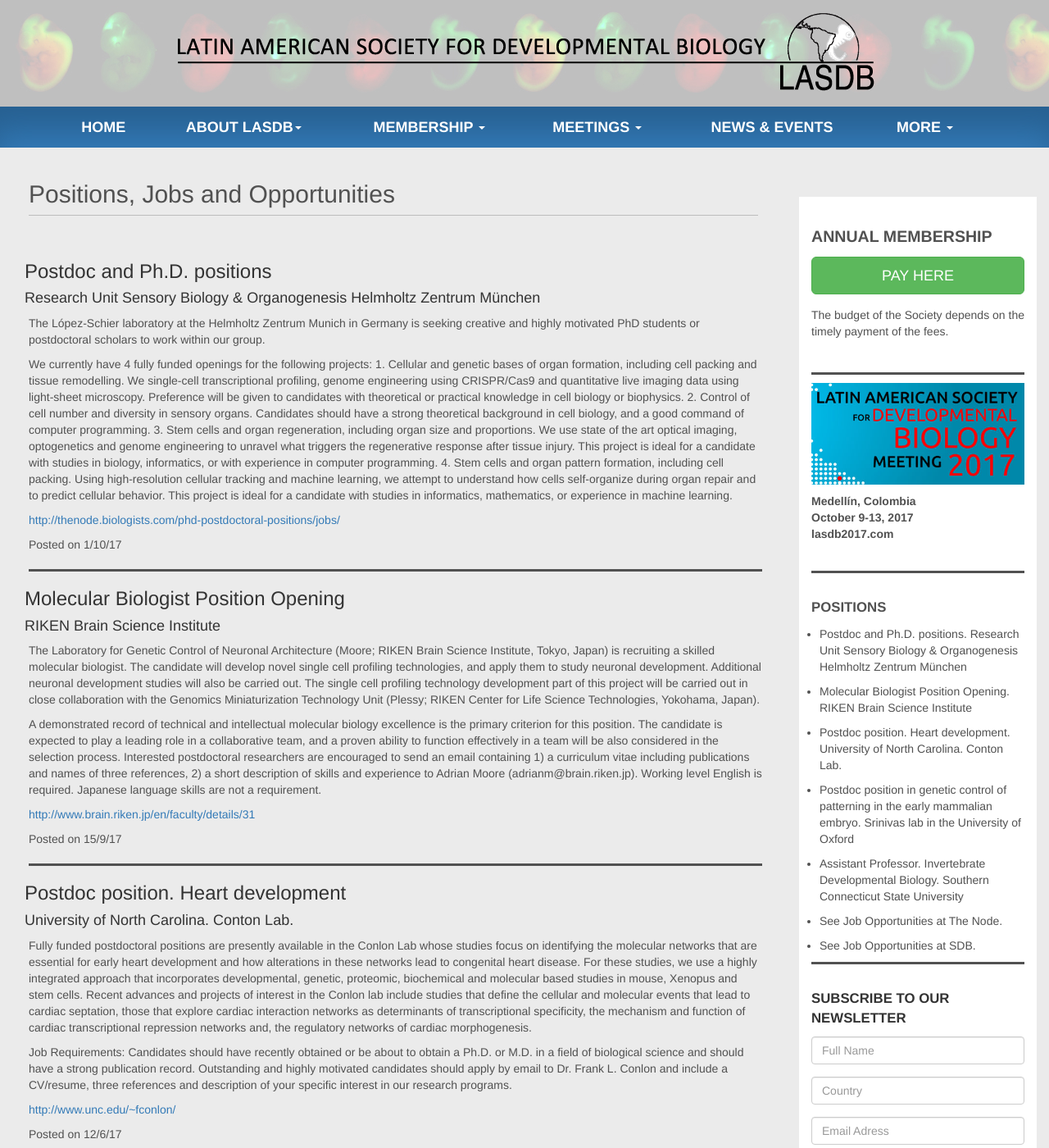
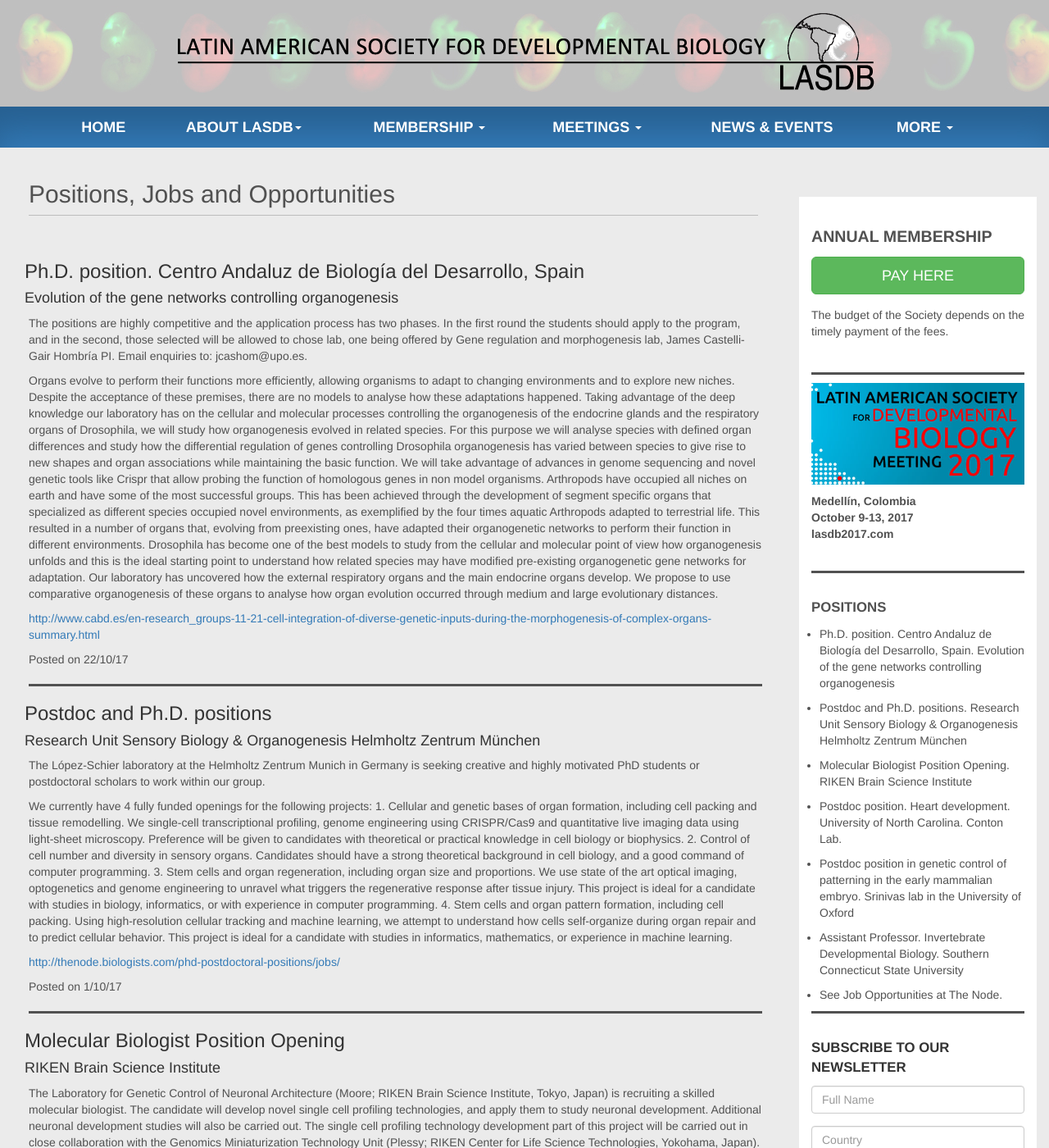
Before and after one commit to lasdb/lasdb.github.io, a Jekyll site: the page built from _posts/2000-01-01-jobs.markdown, in a window 1280 px wide and 1400 px high. Shown: the whole window at 82% size. Built offline with Jekyll 4.4.1, drawn with Linux system fonts in a browser that asks for light colours; nearby versions of some CDN libraries.

Commit message:
Update 2000-01-01-jobs.markdown

```diff
--- a/_posts/2000-01-01-jobs.markdown
+++ b/_posts/2000-01-01-jobs.markdown
@@ -5,6 +5,17 @@
 categories: jobs
 permalink: /pages/jobs.html
 jobs:
+  - title: 'Ph.D. position. Centro Andaluz de Biología del Desarrollo, Spain'
+    date: '22/10/17'
+    subtitle: 'Evolution of the gene networks controlling organogenesis'
+    body: 'The positions are highly competitive and the application process has two phases. In the first round the students should apply to the program, and in the second, those selected will be allowed to chose lab, one being offered by Gene regulation and morphogenesis lab, James Castelli-Gair Hombría PI. Email enquiries to: jcashom@upo.es.'
+    par2: 'Organs evolve to perform their functions more efficiently, allowing organisms to adapt to changing environments and to explore new niches. Despite the acceptance of these premises, there are no models to analyse how these adaptations happened. Taking advantage of the deep knowledge our laboratory has on the cellular and molecular processes controlling the organogenesis of the endocrine glands and the respiratory organs of Drosophila, we will study how organogenesis evolved in related species. For this purpose we will analyse species with defined organ differences and study how the differential regulation of genes controlling Drosophila organogenesis has varied between species to give rise to new shapes and organ associations while maintaining the basic function. We will take advantage of advances in genome sequencing and novel genetic tools like Crispr that allow probing the function of homologous genes in non model organisms.
+Arthropods have occupied all niches on earth and have some of the most successful groups. This has been achieved through the development of segment specific organs that specialized as different species occupied novel environments, as exemplified by the four times aquatic
+Arthropods adapted to terrestrial life. This resulted in a number of organs that, evolving from preexisting ones, have adapted their organogenetic networks to perform their function in different environments.
+Drosophila has become one of the best models to study from the cellular and molecular point of view how organogenesis unfolds and this is the ideal starting point to understand how related species may have modified pre-existing organogenetic gene networks for adaptation.
+Our laboratory has uncovered how the external respiratory organs and the main endocrine organs develop. We propose to use comparative organogenesis of these organs to analyse how organ evolution occurred through medium and large evolutionary distances.'
+    URL: 'https://obrasociallacaixa.org/el/educacion-becas/becas-de-posgrado/inphinit/programme-description'
+    URL: 'http://www.cabd.es/en-research_groups-11-21-cell-integration-of-diverse-genetic-inputs-during-the-morphogenesis-of-complex-organs-summary.html'
   - title: 'Postdoc and Ph.D. positions'
     date: '1/10/17'
     subtitle: 'Research Unit Sensory Biology & Organogenesis Helmholtz Zentrum München'
```
